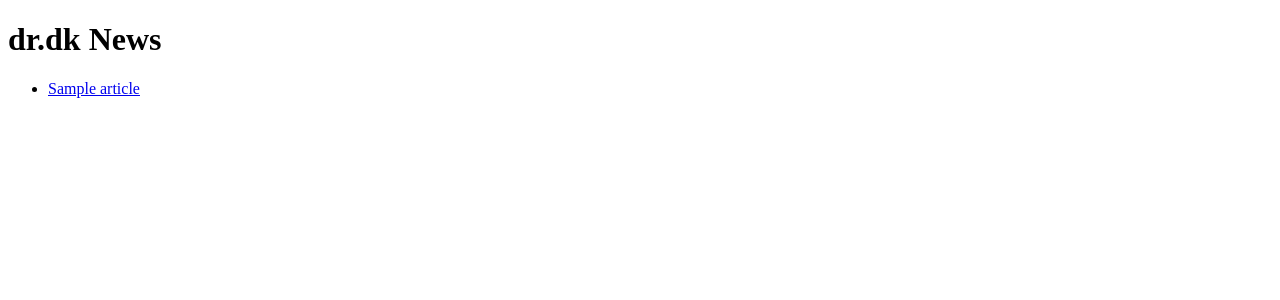
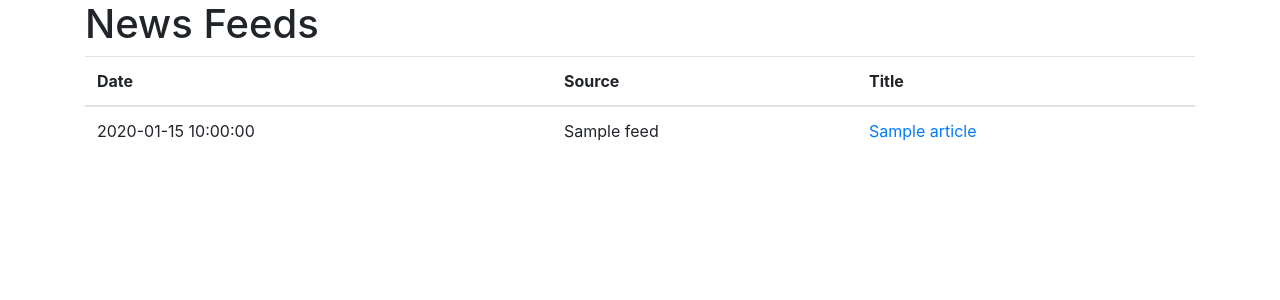
Before and after one commit to hojlund123/danskenyheder, a Flask app: template templates/index.html in a window 1280 px wide. Shown: the top 300 px of the page. Run offline with Flask 3, Linux system fonts and the light colour scheme; the template is opened without the code that fills it: most values are stand-ins (such as "Sample title", 1, 10 or a date in 2020); some libraries are stand-ins or nearby versions.

Commit message:
Update index.html

```diff
--- a/templates/index.html
+++ b/templates/index.html
@@ -1,14 +1,35 @@
 <!DOCTYPE html>
 <html>
 <head>
-	<title>dr.dk News</title>
+	<title>News Feeds</title>
+	<!-- Add Bootstrap CSS -->
+	<link rel="stylesheet" href="https://stackpath.bootstrapcdn.com/bootstrap/4.3.1/css/bootstrap.min.css" integrity="sha384-ggOyR0iXCbMQv3Xipma34MD+dH/1fQ784/j6cY/iJTQUOhcWr7x9JvoRxT2MZw1T" crossorigin="anonymous">
 </head>
 <body>
-	<h1>dr.dk News</h1>
-	<ul>
-		{% for article in articles %}
-		<li><a href="/article/{{ loop.index0 }}">{{ article.title }}</a></li>
-		{% endfor %}
-	</ul>
+	<div class="container">
+		<h1>News Feeds</h1>
+		<table class="table">
+			<thead>
+				<tr>
+					<th>Date</th>
+					<th>Source</th>
+					<th>Title</th>
+				</tr>
+			</thead>
+			<tbody>
+				{% for article in articles %}
+				<tr>
+					<td>{{ article.published_parsed.strftime('%Y-%m-%d %H:%M:%S') }}</td>
+					<td>{{ article.feed.title }}</td>
+					<td><a href="/article/{{ loop.index0 }}">{{ article.title }}</a></td>
+				</tr>
+				{% endfor %}
+			</tbody>
+		</table>
+	</div>
+	<!-- Add Bootstrap JS and jQuery -->
+	<script src="https://code.jquery.com/jquery-3.3.1.slim.min.js" integrity="sha384-q8i/X+965DzO0rT7abK41JStQIAqVgRVzpbzo5smXKp4YfRvH+8abtTE1Pi6jizo" crossorigin="anonymous"></script>
+	<script src="https://cdnjs.cloudflare.com/ajax/libs/popper.js/1.14.7/umd/popper.min.js" integrity="sha384-UO2eT0CpHqdSJQ6hJty5KVphtPhzWj9WO1clHTMGa3JDZwrnQq4sF86dIHNDz0W1" crossorigin="anonymous"></script>
+	<script src="https://stackpath.bootstrapcdn.com/bootstrap/4.3.1/js/bootstrap.min.js" integrity="sha384-JjSmVgyd0p3pXB1rRibZUAYoIIy6OrQ6VrjIEaFf/nJGzIxFDsf4x0xIM+B07jRM" crossorigin="anonymous"></script>
 </body>
 </html>
```
